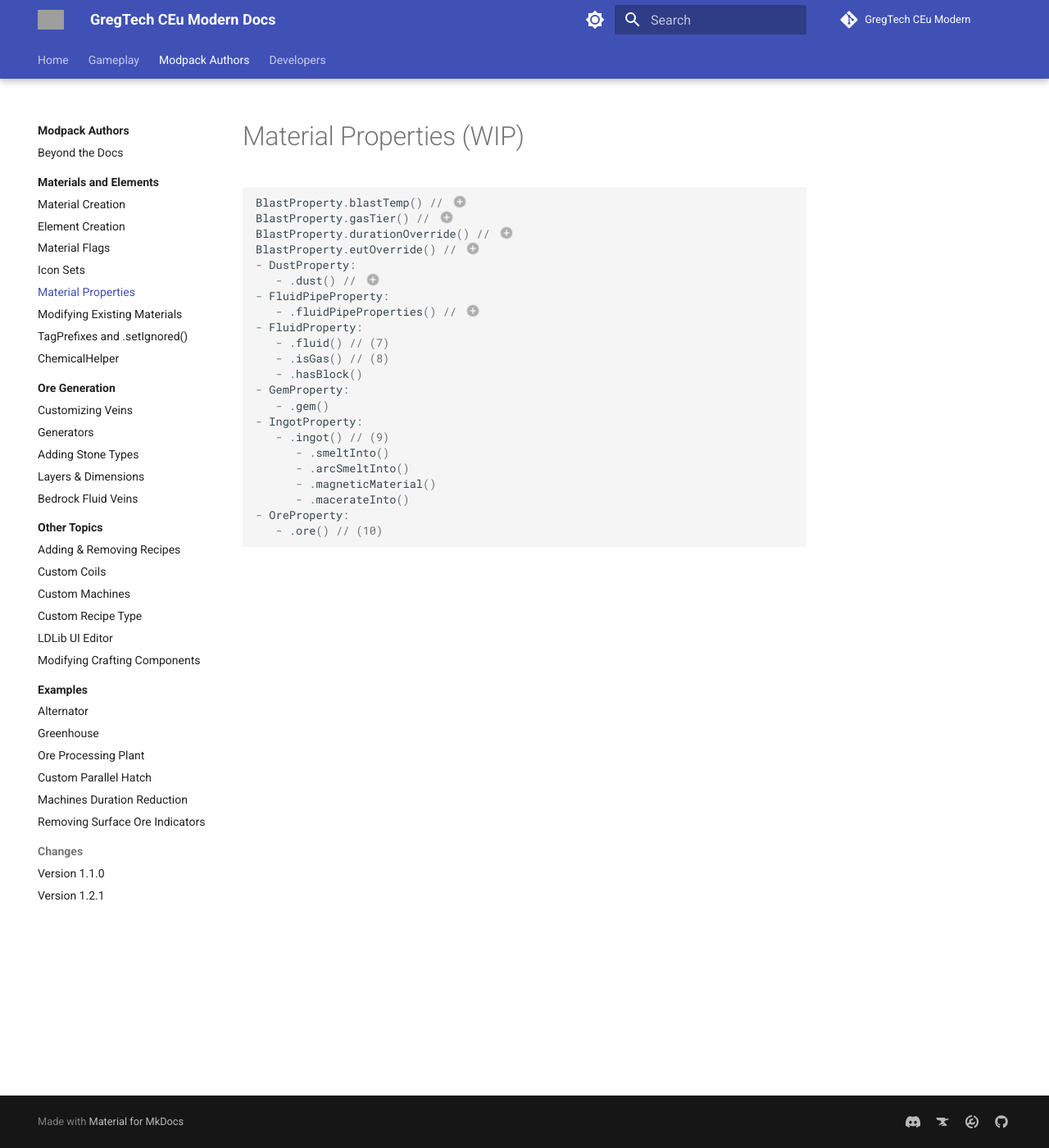
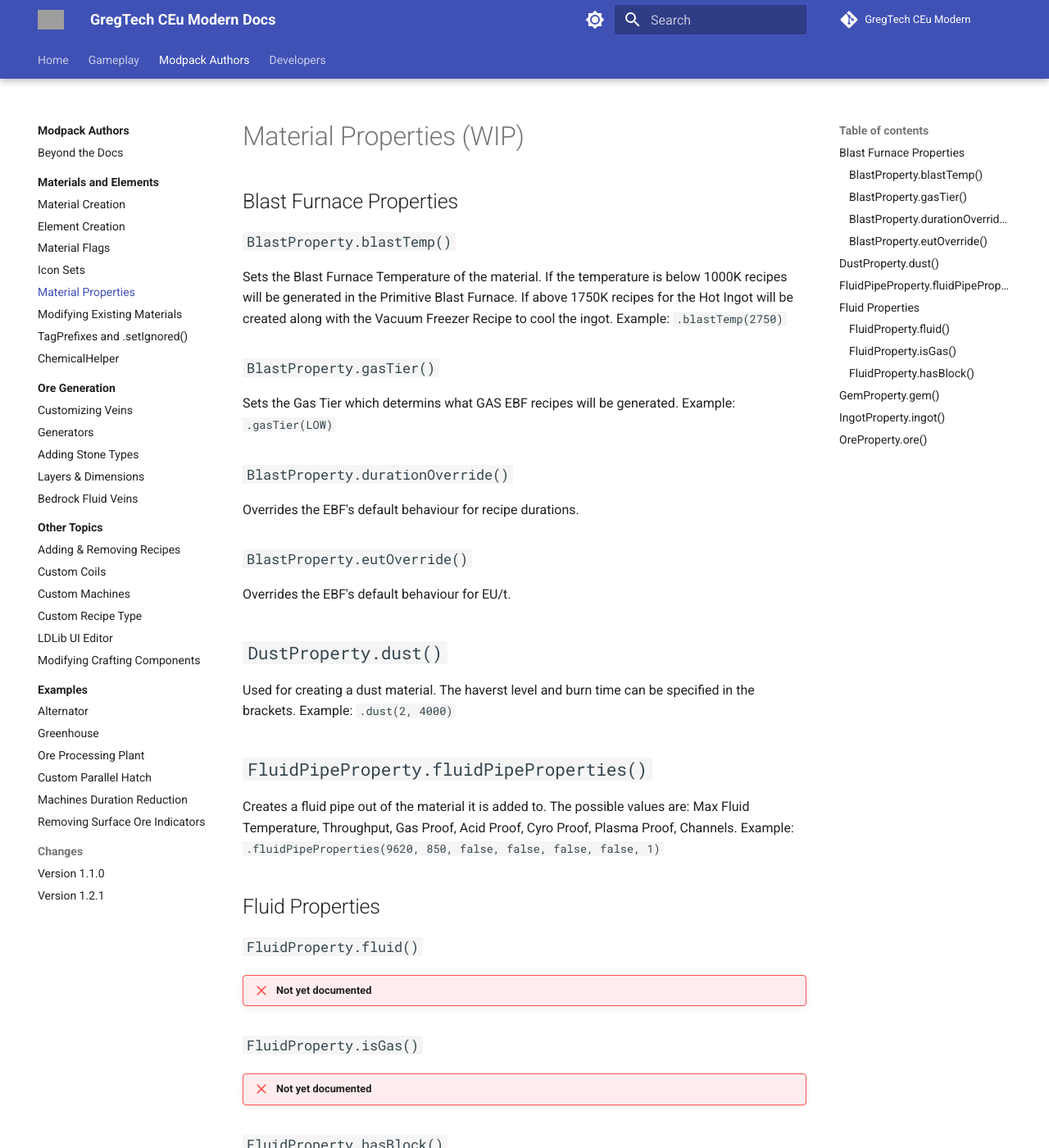
Before and after one commit to GregTechCEu/gtceu-modern-docs, an MkDocs documentation site: the page built from docs/Modpacks/Materials-and-Elements/Material-Properties.md, in a window 1280 px wide and 1400 px high. Shown: the whole window at 82% size. Built offline with MkDocs 1.6.1 and Material for MkDocs 9.7.7, drawn with Linux system fonts in a browser that asks for light colours; comment, search, counter and statistics services are not loaded; some of the changed text lies outside the part shown; grey boxes are pictures that could not be loaded.

Commit message:
style: convert list items to headers in material properties

````diff
--- a/docs/Modpacks/Materials-and-Elements/Material-Properties.md
+++ b/docs/Modpacks/Materials-and-Elements/Material-Properties.md
@@ -5,41 +5,54 @@ title: Material Properties
 
 # Material Properties (WIP)
 
-```js
+## Blast Furnace Properties
 
-BlastProperty.blastTemp() // (1)
-BlastProperty.gasTier() // (2)
-BlastProperty.durationOverride() // (3)
-BlastProperty.eutOverride() // (4)
-- DustProperty:
-   - .dust() // (5)
-- FluidPipeProperty:
-   - .fluidPipeProperties() // (6)
-- FluidProperty:
-   - .fluid() // (7)
-   - .isGas() // (8)
-   - .hasBlock()
-- GemProperty:
-   - .gem()
-- IngotProperty:
-   - .ingot() // (9)
-      - .smeltInto()
-      - .arcSmeltInto()
-      - .magneticMaterial()
-      - .macerateInto()
-- OreProperty:
-   - .ore() // (10)
-```
+### `BlastProperty.blastTemp()`
+Sets the Blast Furnace Temperature of the material. If the temperature is below 1000K recipes will be generated in the Primitive Blast Furnace. If above 1750K recipes for the Hot Ingot will be created along with the Vacuum Freezer Recipe to cool the ingot. Example: `.blastTemp(2750)`
 
-1. Sets the Blast Furnace Temperature of the material. If the temperature is below 1000K recipes will be generated in the Primitive Blast Furnace. If above 1750K recipes for the Hot Ingot will be created along with the Vacuum Freezer Recipe to cool the ingot. Example: `.blastTemp(2750)`
+### `BlastProperty.gasTier()`
+Sets the Gas Tier which determins what GAS EBF recipes will be generated. Example: `.gasTier(LOW)`
 
-2. Sets the Gas Tier which determins what GAS EBF recipes will be generated. Example: `.gasTier(LOW)`
+### `BlastProperty.durationOverride()`
+Overrides the EBF's default behaviour for recipe durations.
 
-3. Overrides the EBF's default behaviour for recipe durations.
+### `BlastProperty.eutOverride()`
+Overrides the EBF's default behaviour for EU/t.
 
-4. Overrides the EBF's default behaviour for EU/t.
 
-5. Used for creating a dust material. The haverst level and burn time can be specified in the brackets. Example: `.dust(2, 4000)`
+## `DustProperty.dust()`
+Used for creating a dust material. The haverst level and burn time can be specified in the brackets. Example: `.dust(2, 4000)`
 
-6. Creates a fluid pipe out of the material it is added to. The possible values are: Max Fluid Temperature, Throughput, Gas Proof, Acid Proof, Cyro Proof, Plasma Proof,
+
+## `FluidPipeProperty.fluidPipeProperties()`
+Creates a fluid pipe out of the material it is added to. The possible values are: Max Fluid Temperature, Throughput, Gas Proof, Acid Proof, Cyro Proof, Plasma Proof,
  Channels. Example: `.fluidPipeProperties(9620, 850, false, false, false, false, 1)`
+
+
+## Fluid Properties
+
+### `FluidProperty.fluid()`
+!!! failure "Not yet documented"
+
+### `FluidProperty.isGas()`
+!!! failure "Not yet documented"
+
+### `FluidProperty.hasBlock()`
+!!! failure "Not yet documented"
+
+
+## `GemProperty.gem()`
+!!! failure "Not yet documented"
+
+
+## `IngotProperty.ingot()`
+!!! failure "Not yet documented"
+
+- `.smeltInto()`
+- `.arcSmeltInto()`
+- `.magneticMaterial()`
+- `.macerateInto()`
+
+
+## `OreProperty.ore()`
+!!! failure "Not yet documented"
````
